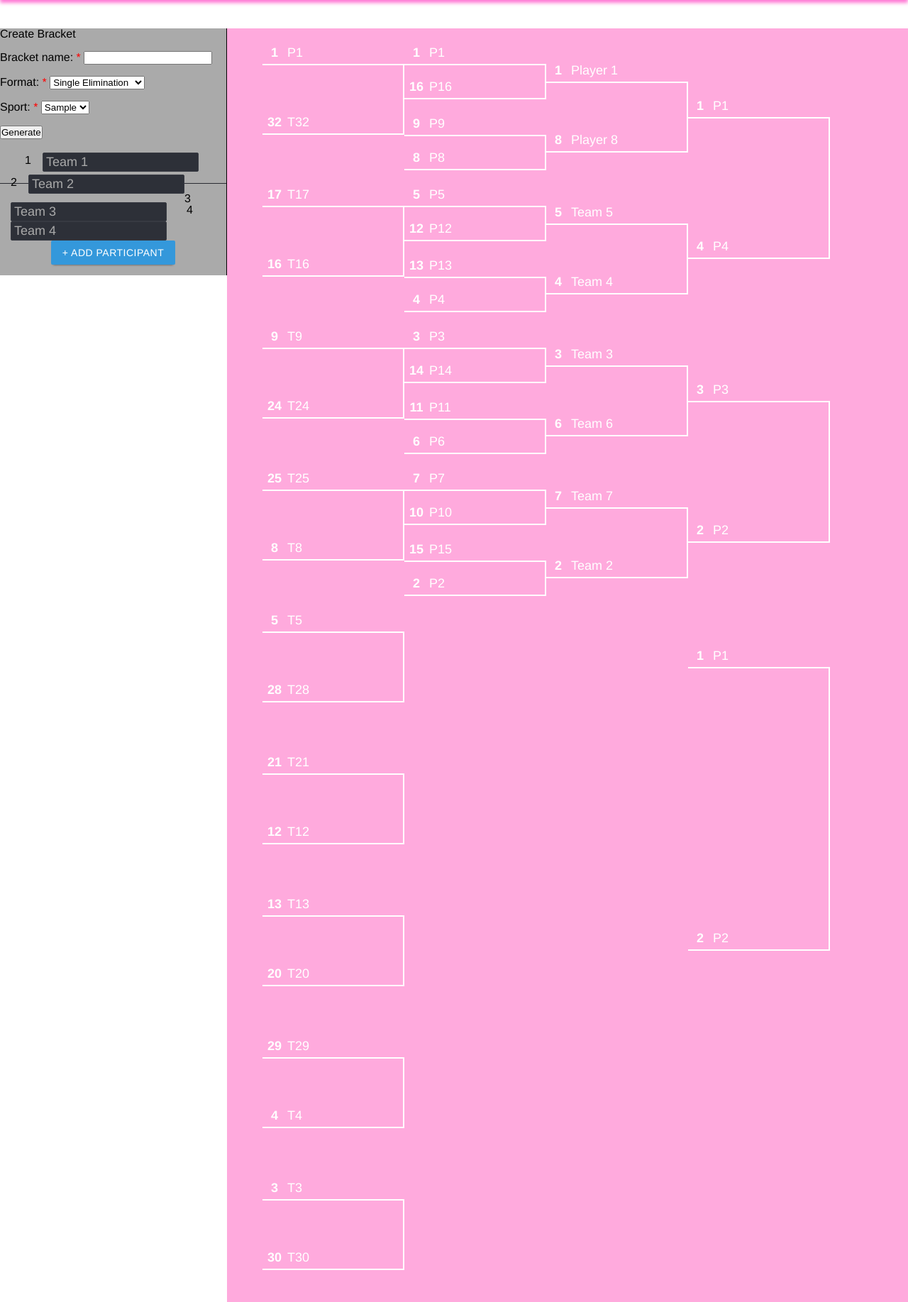
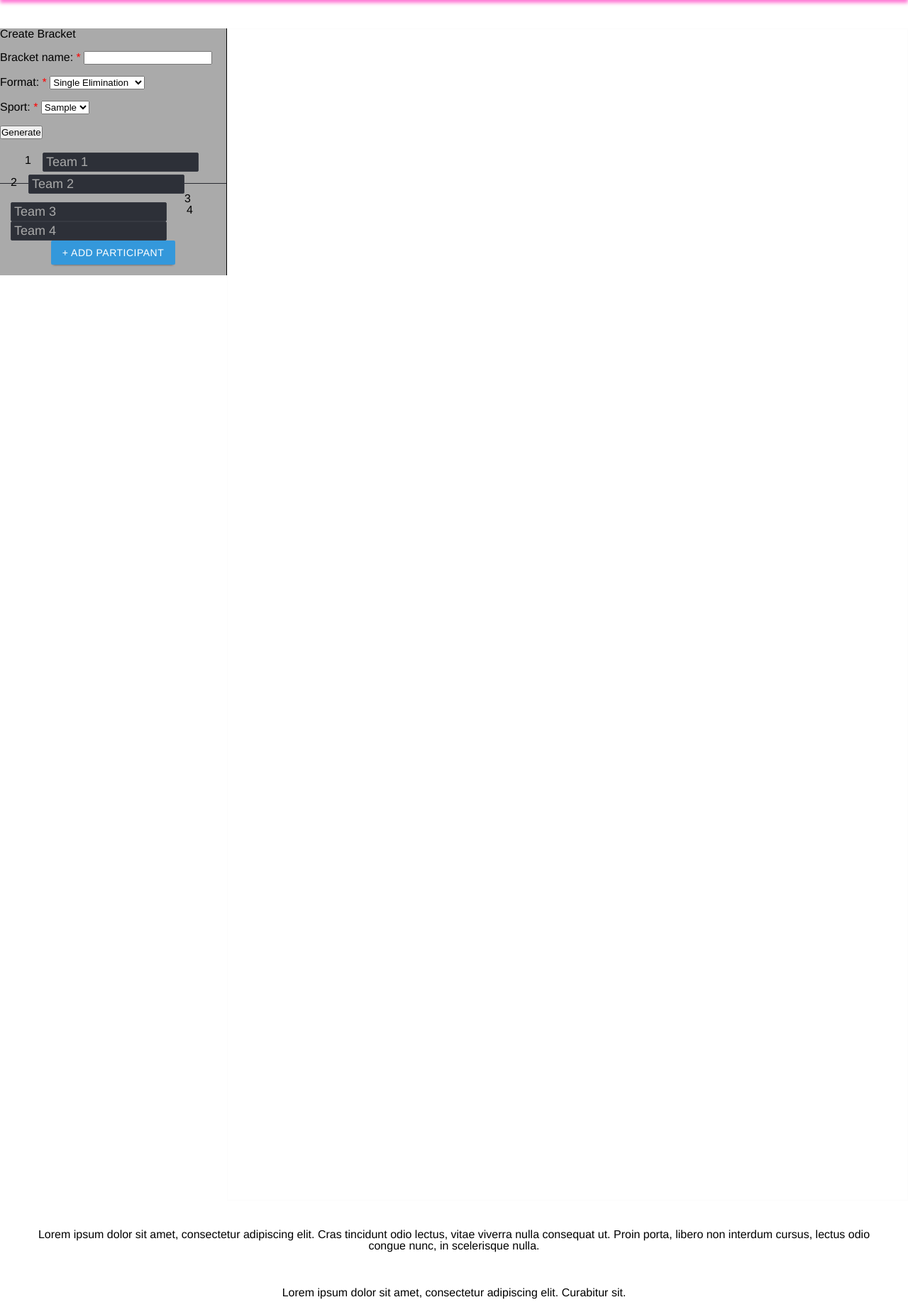
Before and after one commit to seb-lju/Yrkesprov, a PHP site: page /create.php in a window 1280 px wide. Shown: the part 87-1922 px from the top of the page at 71% size. Run offline with PHP 8.4, Linux system fonts and the light colour scheme; tables that the repository leaves empty or names only in its code hold one stand-in row (values such as "Sample post").

Commit message:
Update style.css
CSS till create.php

```diff
--- a/style.css
+++ b/style.css
@@ -262,7 +262,8 @@ body.guestSettings{
 .bracket {
 	margin: 40px 0px 40px 0px;
 	width: 75%;
-	background-color: #fad;
+	background-color: #fff;
+	border: solid 1px #FCFCFC;
 	float:left;
 	padding:50px;
 }
@@ -357,9 +358,18 @@ body.guestSettings{
     text-align: right;
     z-index: 1;
 }
-.round-16 .game{
+
+.round-32 .game{
 	height:50px;
 	margin-bottom: 50px;
+}
+.round-16 .game{
+	height:100px;
+	margin-bottom: 100px;
+}
+.round-8 .game{
+	height:200px;
+	margin-bottom: 200px;
 }
 .round-4 .game{
 	height:200px;
```
